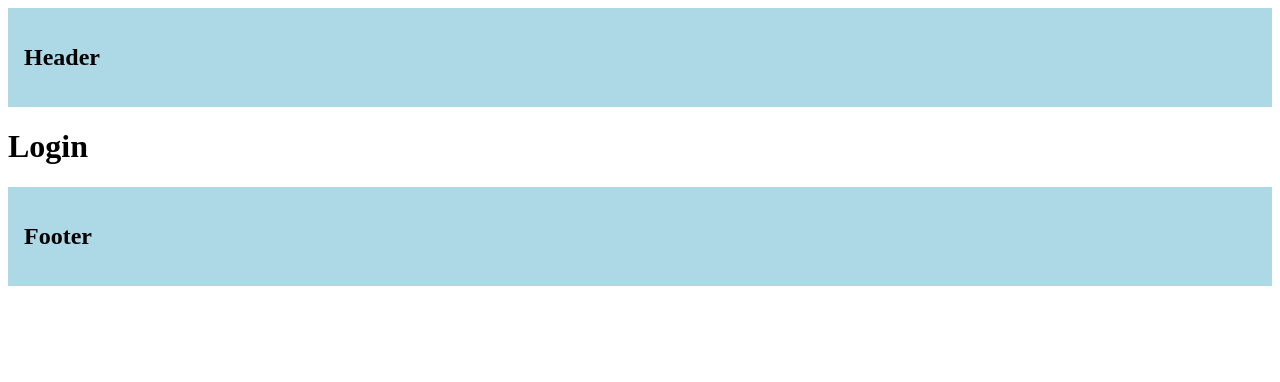
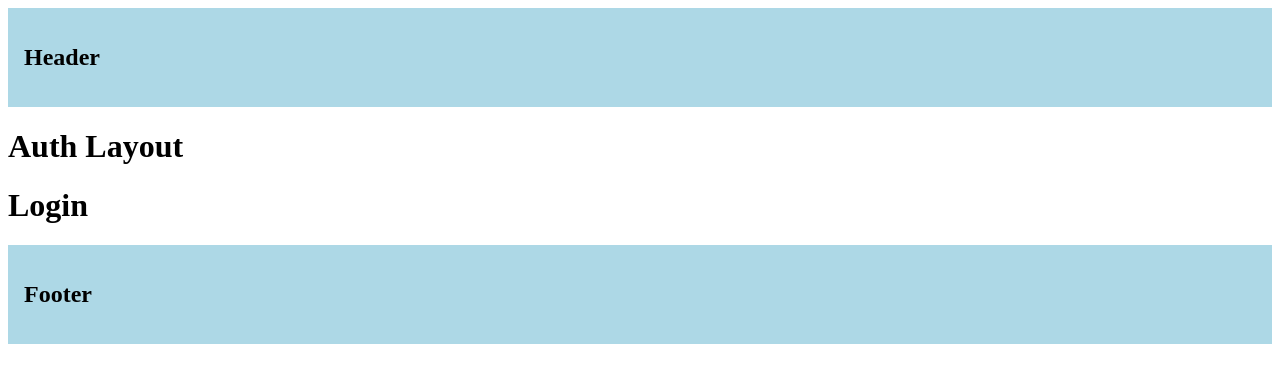
Before and after one commit to ChotaliyaYash/Next-JS-Practice, a Next.js app in the folder next_practice_one/: page /login in a window 1280 px wide. Shown: the top 382 px of the page. Built offline with nearby package versions, Linux system fonts and the light colour scheme.

Commit message:
route group layout done

```diff
--- /dev/null
+++ b/next_practice_one/src/app/(auth)/(with-auth-layout)/layout.tsx
@@ -0,0 +1,19 @@
+import React from 'react'
+
+type AuthLayoutProps = {
+    children: React.ReactNode
+}
+
+const AuthLayout = (props: AuthLayoutProps) => {
+
+    const { children } = props
+
+    return (
+        <>
+            <h1>Auth Layout</h1>
+            {children}
+        </>
+    )
+}
+
+export default AuthLayout
```
Also changed, not shown: next_practice_one/src/app/(auth)/(with-auth-layout)/login/page.tsx (renamed from next_practice_one/src/app/(auth)/login/page.tsx), next_practice_one/src/app/(auth)/(with-auth-layout)/register/page.tsx (renamed from next_practice_one/src/app/(auth)/register/page.tsx).
